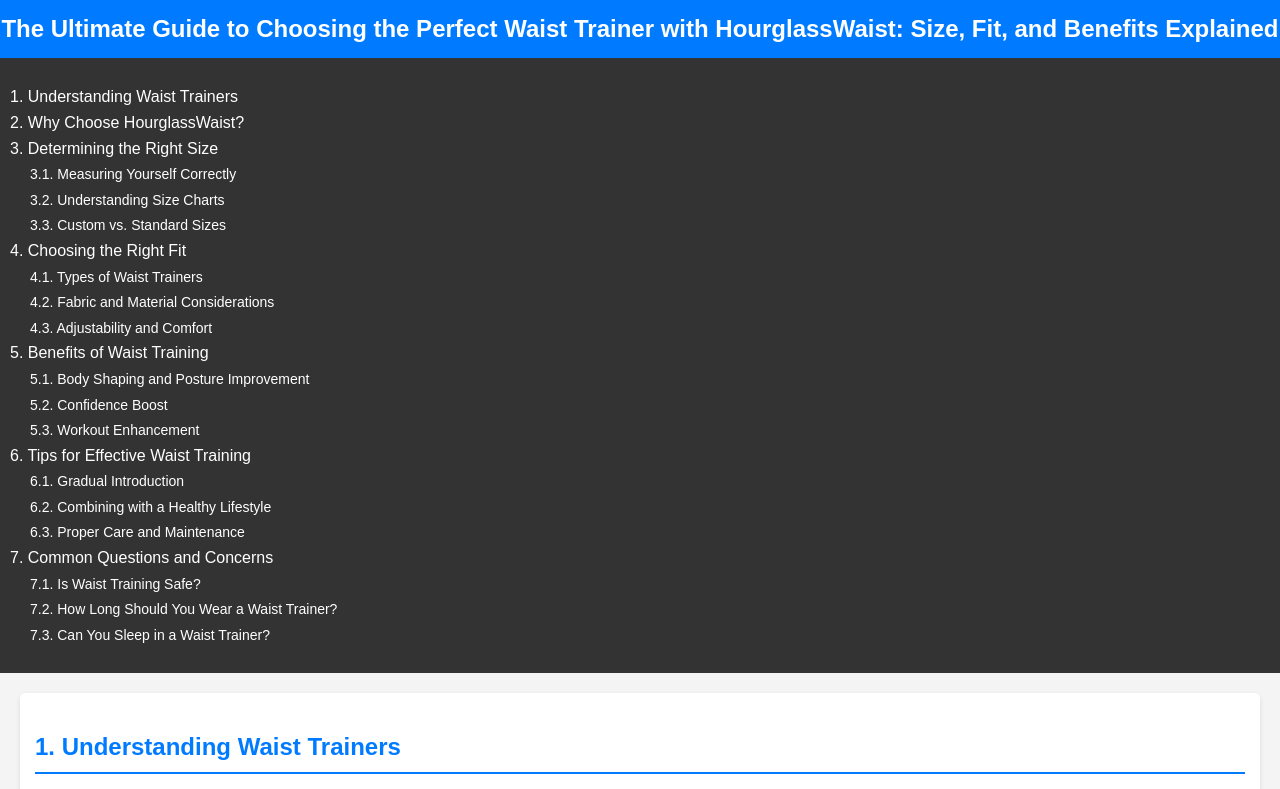
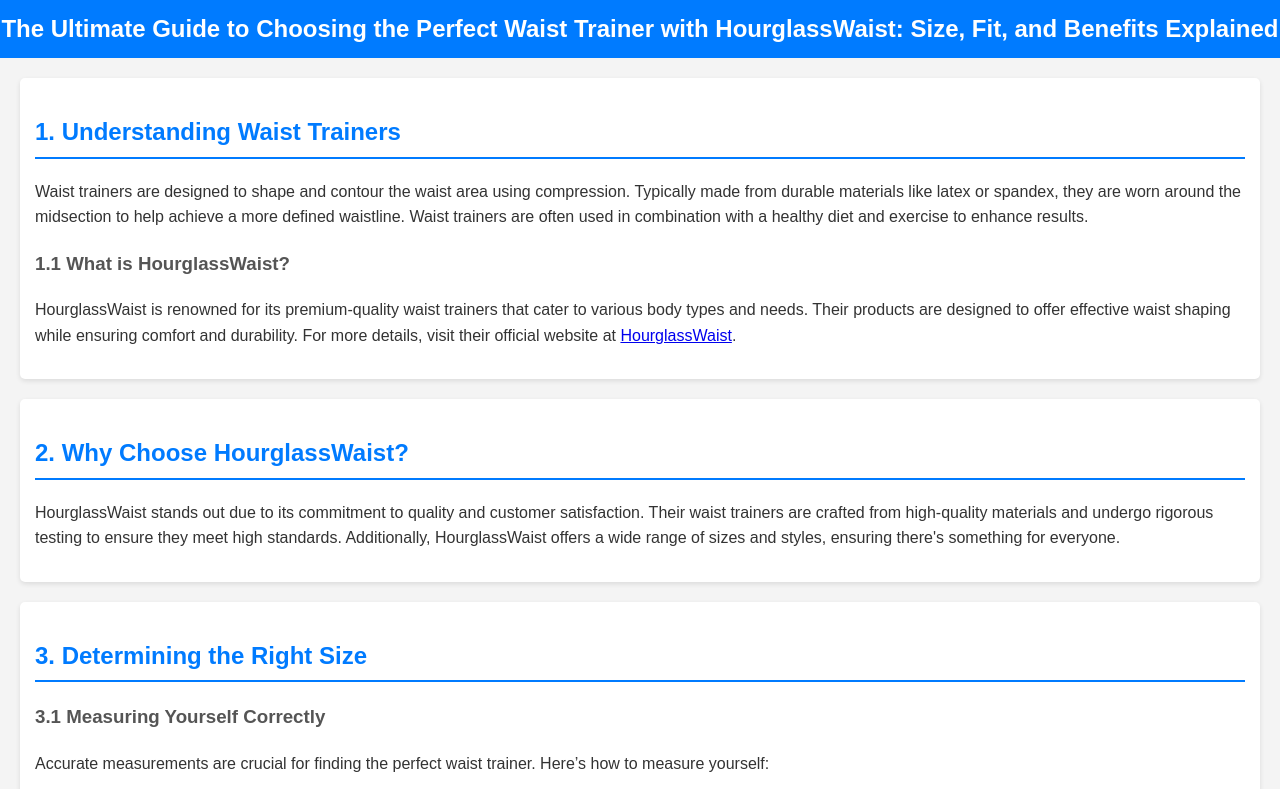
Before and after one commit to roberthinsom/hourglasswaist, a plain HTML site: page index.html in a window 1280 px wide. Shown: the top 789 px of the page. Drawn offline with Linux system fonts and the light colour scheme.

Commit message:
Update index.html

```diff
--- a/index.html
+++ b/index.html
@@ -89,49 +89,6 @@
     <header>
         <h1>The Ultimate Guide to Choosing the Perfect Waist Trainer with HourglassWaist: Size, Fit, and Benefits Explained</h1>
     </header>
-
-    <nav>
-        <ul>
-            <li><a href="#understanding-waist-trainers">1. Understanding Waist Trainers</a></li>
-            <li><a href="#why-choose-hourglasswaist">2. Why Choose HourglassWaist?</a></li>
-            <li><a href="#determining-the-right-size">3. Determining the Right Size</a>
-                <ul>
-                    <li><a href="#measuring-yourself-correctly">3.1. Measuring Yourself Correctly</a></li>
-                    <li><a href="#understanding-size-charts">3.2. Understanding Size Charts</a></li>
-                    <li><a href="#custom-vs-standard-sizes">3.3. Custom vs. Standard Sizes</a></li>
-                </ul>
-            </li>
-            <li><a href="#choosing-the-right-fit">4. Choosing the Right Fit</a>
-                <ul>
-                    <li><a href="#types-of-waist-trainers">4.1. Types of Waist Trainers</a></li>
-                    <li><a href="#fabric-and-material-considerations">4.2. Fabric and Material Considerations</a></li>
-                    <li><a href="#adjustability-and-comfort">4.3. Adjustability and Comfort</a></li>
-                </ul>
-            </li>
-            <li><a href="#benefits-of-waist-training">5. Benefits of Waist Training</a>
-                <ul>
-                    <li><a href="#body-shaping-and-posture-improvement">5.1. Body Shaping and Posture Improvement</a></li>
-                    <li><a href="#confidence-boost">5.2. Confidence Boost</a></li>
-                    <li><a href="#workout-enhancement">5.3. Workout Enhancement</a></li>
-                </ul>
-            </li>
-            <li><a href="#tips-for-effective-waist-training">6. Tips for Effective Waist Training</a>
-                <ul>
-                    <li><a href="#gradual-introduction">6.1. Gradual Introduction</a></li>
-                    <li><a href="#combining-with-a-healthy-lifestyle">6.2. Combining with a Healthy Lifestyle</a></li>
-                    <li><a href="#proper-care-and-maintenance">6.3. Proper Care and Maintenance</a></li>
-                </ul>
-            </li>
-            <li><a href="#common-questions-and-concerns">7. Common Questions and Concerns</a>
-                <ul>
-                    <li><a href="#is-waist-training-safe">7.1. Is Waist Training Safe?</a></li>
-                    <li><a href="#how-long-should-you-wear-a-waist-trainer">7.2. How Long Should You Wear a Waist Trainer?</a></li>
-                    <li><a href="#can-you-sleep-in-a-waist-trainer">7.3. Can You Sleep in a Waist Trainer?</a></li>
-                </ul>
-            </li>
-        </ul>
-    </nav>
-
     <main>
         <section id="understanding-waist-trainers">
             <h2>1. Understanding Waist Trainers</h2>
```
